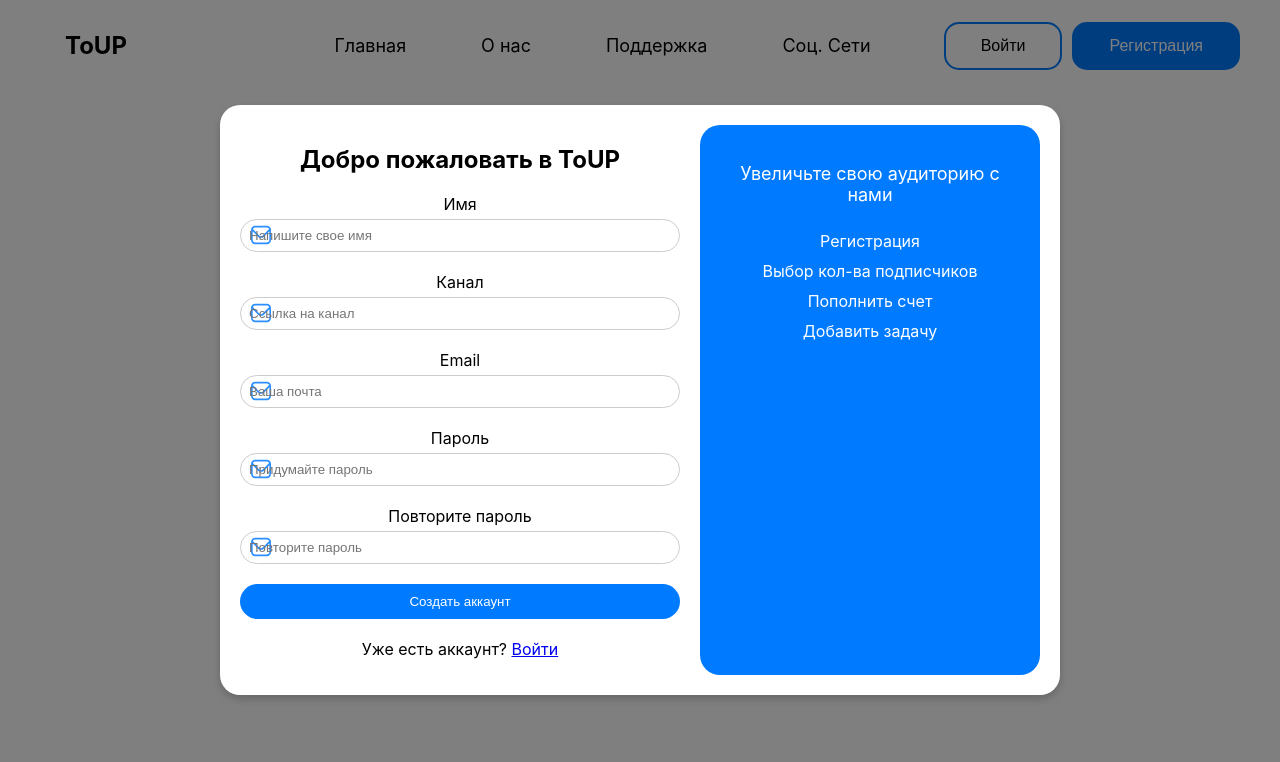
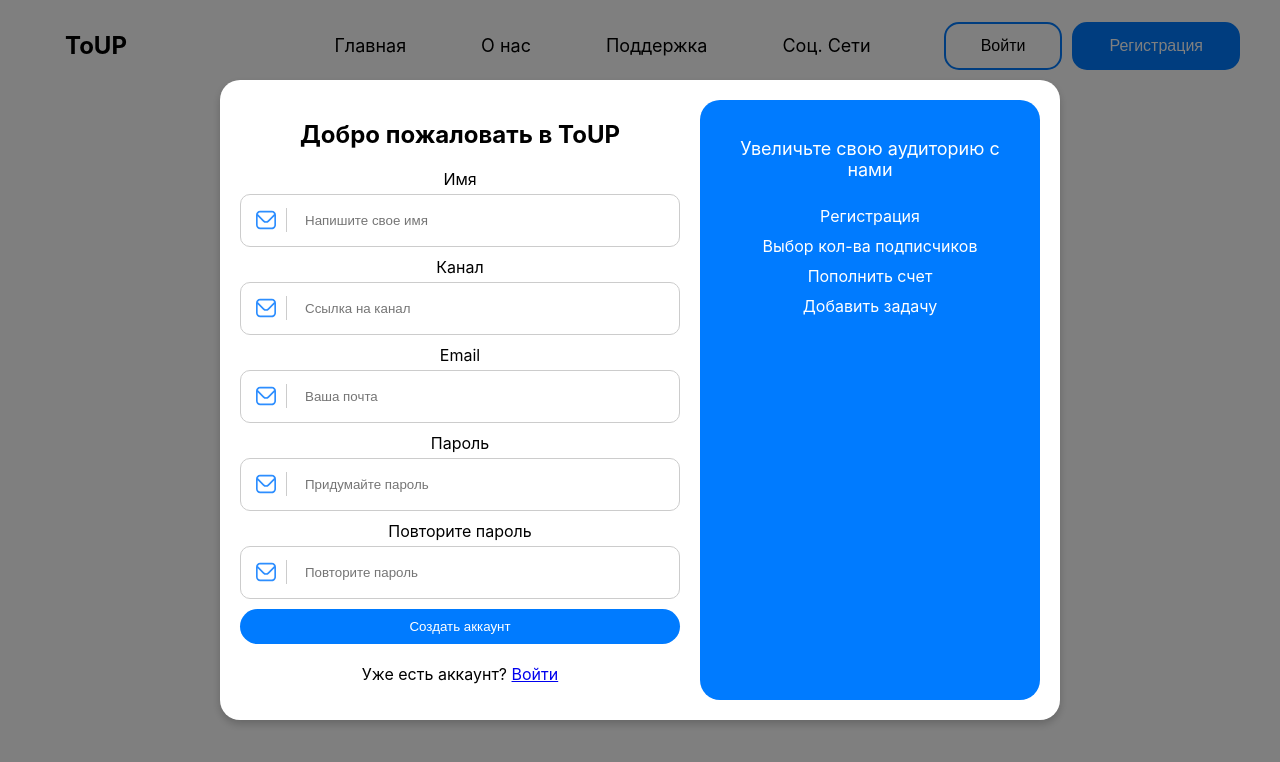
Before and after one commit to ChuvilkoDEV/ToUP, a React (Create React App) app in the folder frontend/: page / in a window 1280 px wide. Both pictures are taken after a click on the button "Регистрация". Shown: the top 762 px of the page. Built offline with nearby package versions, Linux system fonts and the light colour scheme.

Commit message:
Добавлены поля ввода

```diff
--- a/frontend/src/components/Registration.js
+++ b/frontend/src/components/Registration.js
@@ -1,5 +1,6 @@
 import React from 'react';
 import '../css/Registration.css';
+import logo from '../assets/registrationForm/mail.svg'; // Убедитесь, что путь к логотипу верный
 
 const Registration = ({ onClose }) => {
     return (
@@ -11,23 +12,43 @@ const Registration = ({ onClose }) => {
                         <form>
                             <div>
                                 <label>Имя</label>
-                                <input type="text" placeholder="Напишите свое имя" className="input-with-logo" />
+                                <div className="input-container">
+                                    <img src={logo} alt="logo" />
+                                    <div className="divider"></div>
+                                    <input type="text" placeholder="Напишите свое имя" />
+                                </div>
                             </div>
                             <div>
                                 <label>Канал</label>
-                                <input type="text" placeholder="Ссылка на канал" className="input-with-logo" />
+                                <div className="input-container">
+                                    <img src={logo} alt="logo" />
+                                    <div className="divider"></div>
+                                    <input type="text" placeholder="Ссылка на канал" />
+                                </div>
                             </div>
                             <div>
                                 <label>Email</label>
-                                <input type="email" placeholder="Ваша почта" className="input-with-logo" />
+                                <div className="input-container">
+                                    <img src={logo} alt="logo" />
+                                    <div className="divider"></div>
+                                    <input type="email" placeholder="Ваша почта" />
+                                </div>
                             </div>
                             <div>
                                 <label>Пароль</label>
-                                <input type="password" placeholder="Придумайте пароль" className="input-with-logo" />
+                                <div className="input-container">
+                                    <img src={logo} alt="logo" />
+                                    <div className="divider"></div>
+                                    <input type="password" placeholder="Придумайте пароль" />
+                                </div>
                             </div>
                             <div>
                                 <label>Повторите пароль</label>
-                                <input type="password" placeholder="Повторите пароль" className="input-with-logo" />
+                                <div className="input-container">
+                                    <img src={logo} alt="logo" />
+                                    <div className="divider"></div>
+                                    <input type="password" placeholder="Повторите пароль" />
+                                </div>
                             </div>
                             <button type="submit">Создать аккаунт</button>
                         </form>
--- a/frontend/src/css/Registration.css
+++ b/frontend/src/css/Registration.css
@@ -36,10 +36,6 @@
     margin-bottom: 20px;
 }
 
-.registration-form form div {
-    margin-bottom: 10px;
-}
-
 .registration-form label {
     display: block;
     margin-bottom: 5px;
@@ -48,9 +44,8 @@
 .registration-form input {
     width: 100%;
     padding: 8px;
-    margin-bottom: 10px;
     border: 1px solid #ccc;
-    border-radius: 20px;
+    border-radius: 5px;
 }
 
 .registration-form button {
@@ -94,15 +89,34 @@
     font-size: 16px;
 }
 
-.input-with-logo {
-    background: url('../assets/registrationForm/mail.svg') no-repeat;
-    background-position: 10px center;
-    background-size: 20px 20px;
-    padding-left: 40px; /* Увеличьте отступ слева для размещения текста */
+
+.input-container {
+    display: flex;
+    align-items: center;
     border: 1px solid #ccc;
-    border-radius: 20px;
-    padding: 8px;
+    border-radius: 10px;
+    padding: 10px 15px;
     width: 100%;
     margin-bottom: 10px;
-    box-sizing: border-box; /* Убедитесь, что padding входит в ширину элемента */
+    box-sizing: border-box;
 }
+
+.input-container img {
+    width: 20px;
+    height: 20px;
+    margin-right: 10px;
+}
+
+.input-container .divider {
+    width: 1px;
+    height: 24px;
+    background-color: #ccc;
+    margin-right: 10px;
+}
+
+.input-container input {
+    border: none;
+    flex: 1;
+    padding: 8px;
+    outline: none;
+}
```
